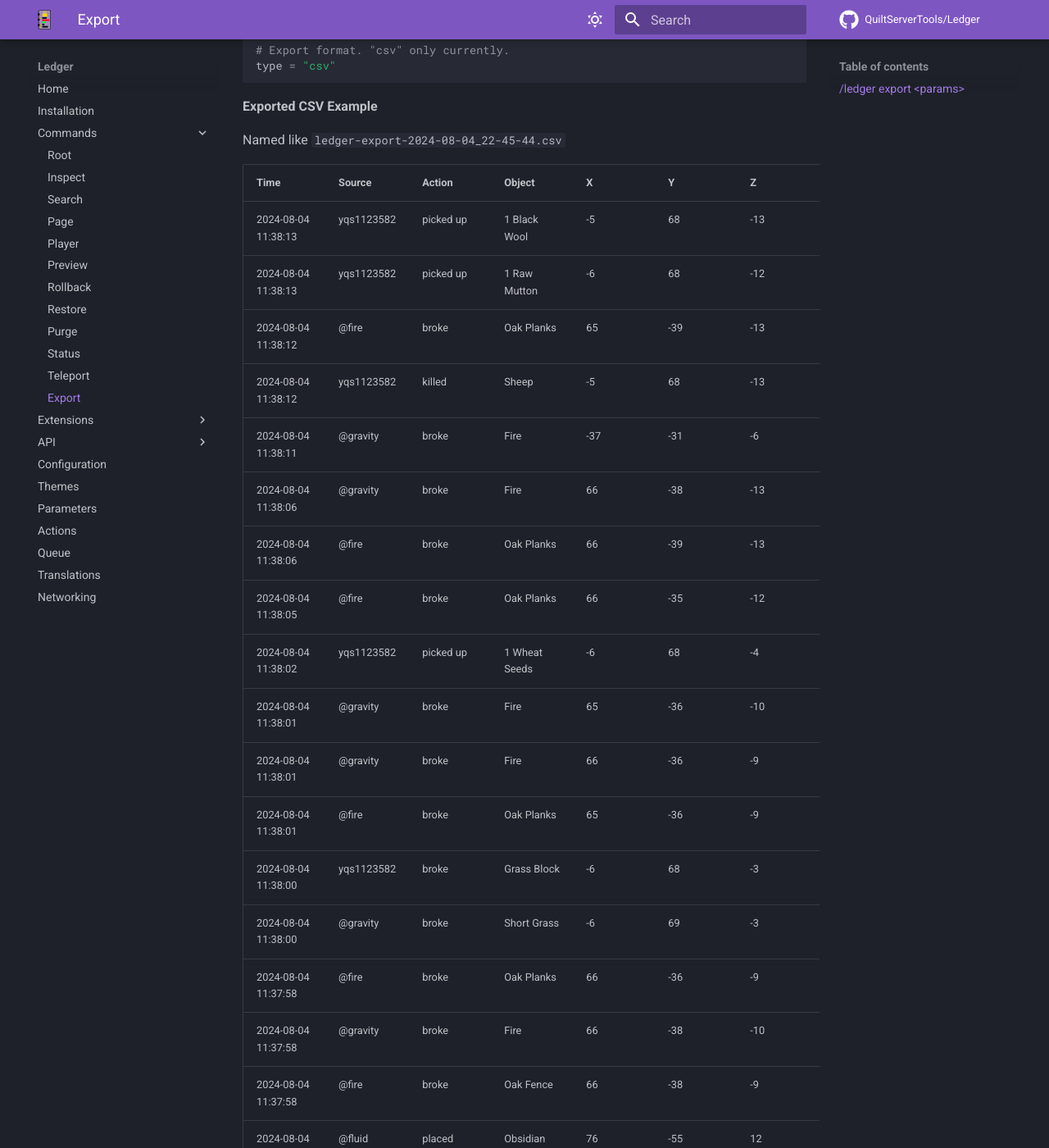
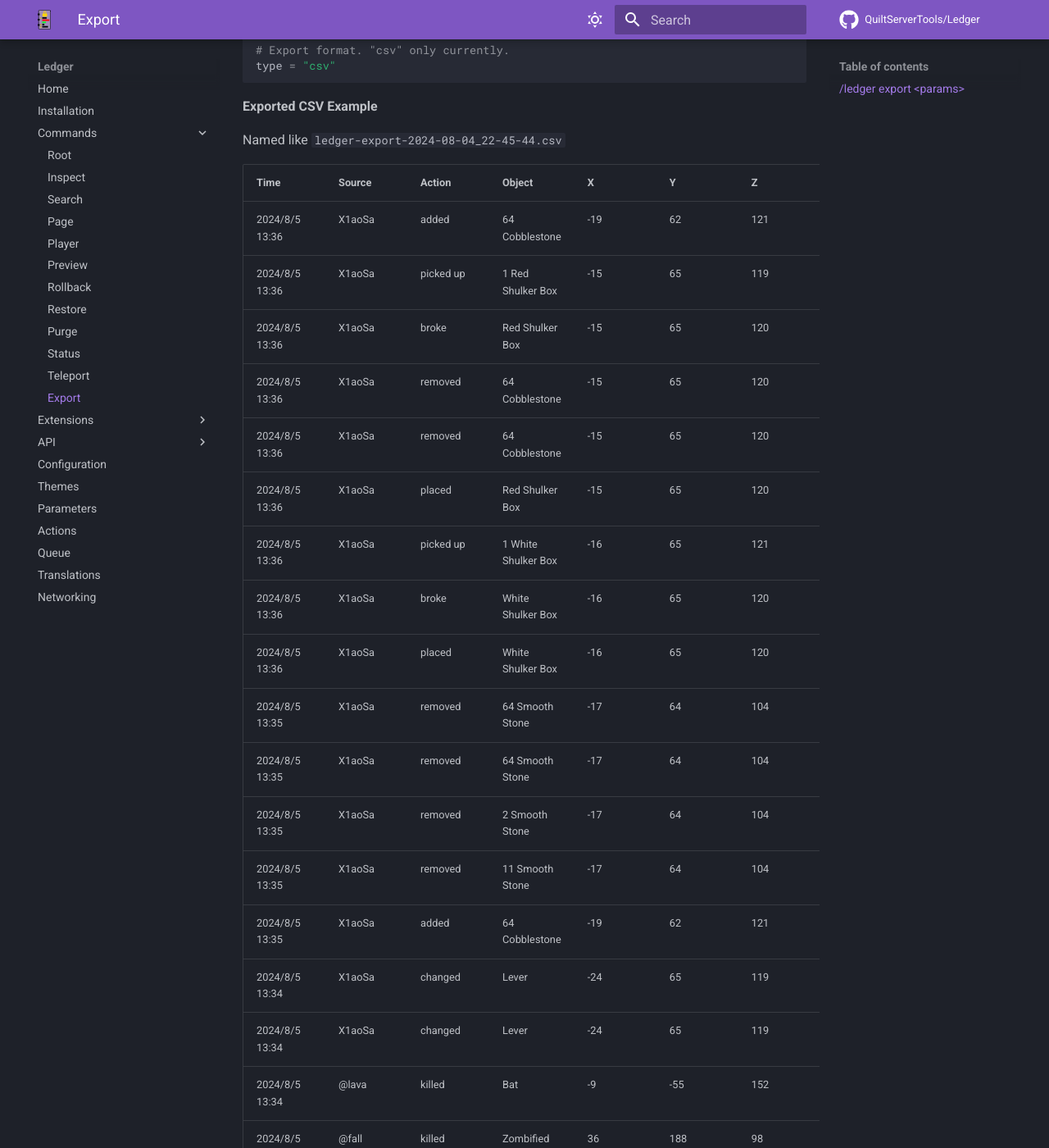
Before and after one commit to QuiltServerTools/Ledger, an MkDocs documentation site: the page built from docs/commands/export.md, in a window 1280 px wide and 1400 px high, scrolled down 459 px. Shown: the whole window at 82% size. Built offline with MkDocs 1.6.1 and Material for MkDocs 9.7.7, drawn with Linux system fonts in a browser that asks for light colours; comment, search, counter and statistics services are not loaded; the version menu is left out; some of the changed text lies outside the part shown.

Commit message:
fix extraData bad column

```diff
--- a/docs/commands/export.md
+++ b/docs/commands/export.md
@@ -22,24 +22,27 @@
 
 Named like `ledger-export-2024-08-04_22-45-44.csv`
 
-| Time                | Source     | Action    | Object        | X    | Y    | Z    | World               |
-| ------------------- | ---------- | --------- | ------------- | ---- | ---- | ---- | ------------------- |
-| 2024-08-04 11:38:13 | yqs1123582 | picked up | 1 Black Wool  | -5   | 68   | -13  | minecraft:overworld |
-| 2024-08-04 11:38:13 | yqs1123582 | picked up | 1 Raw Mutton  | -6   | 68   | -12  | minecraft:overworld |
-| 2024-08-04 11:38:12 | @fire      | broke     | Oak Planks    | 65   | -39  | -13  | minecraft:overworld |
-| 2024-08-04 11:38:12 | yqs1123582 | killed    | Sheep         | -5   | 68   | -13  | minecraft:overworld |
-| 2024-08-04 11:38:11 | @gravity   | broke     | Fire          | -37  | -31  | -6   | minecraft:overworld |
-| 2024-08-04 11:38:06 | @gravity   | broke     | Fire          | 66   | -38  | -13  | minecraft:overworld |
-| 2024-08-04 11:38:06 | @fire      | broke     | Oak Planks    | 66   | -39  | -13  | minecraft:overworld |
-| 2024-08-04 11:38:05 | @fire      | broke     | Oak Planks    | 66   | -35  | -12  | minecraft:overworld |
-| 2024-08-04 11:38:02 | yqs1123582 | picked up | 1 Wheat Seeds | -6   | 68   | -4   | minecraft:overworld |
-| 2024-08-04 11:38:01 | @gravity   | broke     | Fire          | 65   | -36  | -10  | minecraft:overworld |
-| 2024-08-04 11:38:01 | @gravity   | broke     | Fire          | 66   | -36  | -9   | minecraft:overworld |
-| 2024-08-04 11:38:01 | @fire      | broke     | Oak Planks    | 65   | -36  | -9   | minecraft:overworld |
-| 2024-08-04 11:38:00 | yqs1123582 | broke     | Grass Block   | -6   | 68   | -3   | minecraft:overworld |
-| 2024-08-04 11:38:00 | @gravity   | broke     | Short Grass   | -6   | 69   | -3   | minecraft:overworld |
-| 2024-08-04 11:37:58 | @fire      | broke     | Oak Planks    | 66   | -36  | -9   | minecraft:overworld |
-| 2024-08-04 11:37:58 | @gravity   | broke     | Fire          | 66   | -38  | -10  | minecraft:overworld |
-| 2024-08-04 11:37:58 | @fire      | broke     | Oak Fence     | 66   | -38  | -9   | minecraft:overworld |
-| 2024-08-04 11:37:55 | @fluid     | placed    | Obsidian      | 76   | -55  | 12   | minecraft:overworld |
-| 2024-08-04 11:37:55 | @fluid     | placed    | Obsidian      | 77   | -55  | 12   | minecraft:overworld |
+| Time           | Source   | Action    | Object              | X    | Y    | Z    | World                | Extra                                           |
+| -------------- | -------- | --------- | ------------------- | ---- | ---- | ---- | -------------------- | ----------------------------------------------- |
+| 2024/8/5 13:36 | X1aoSa   | added     | 64 Cobblestone      | -19  | 62   | 121  | minecraft:overworld  | {count:64,id:"minecraft:cobblestone"}           |
+| 2024/8/5 13:36 | X1aoSa   | picked up | 1 Red Shulker Box   | -15  | 65   | 119  | minecraft:overworld  | {components:{"minecraft:container":[{…          |
+| 2024/8/5 13:36 | X1aoSa   | broke     | Red Shulker Box     | -15  | 65   | 120  | minecraft:overworld  | {Items:[{Slot:1b,count:64,id:"minecraft:…       |
+| 2024/8/5 13:36 | X1aoSa   | removed   | 64 Cobblestone      | -15  | 65   | 120  | minecraft:overworld  | {count:64,id:"minecraft:cobblestone"}           |
+| 2024/8/5 13:36 | X1aoSa   | removed   | 64 Cobblestone      | -15  | 65   | 120  | minecraft:overworld  | {count:64,id:"minecraft:cobblestone"}           |
+| 2024/8/5 13:36 | X1aoSa   | placed    | Red Shulker Box     | -15  | 65   | 120  | minecraft:overworld  | {Items:[{Slot:0b,count:64,id:"minecraft:…       |
+| 2024/8/5 13:36 | X1aoSa   | picked up | 1 White Shulker Box | -16  | 65   | 121  | minecraft:overworld  | {components:{"minecraft:container":[…           |
+| 2024/8/5 13:36 | X1aoSa   | broke     | White Shulker Box   | -16  | 65   | 120  | minecraft:overworld  | {Items:[{Slot:0b,count:64,id:"minecraft:…       |
+| 2024/8/5 13:36 | X1aoSa   | placed    | White Shulker Box   | -16  | 65   | 120  | minecraft:overworld  | {Items:[{Slot:0b,count:64,id:"minecraft:rail... |
+| 2024/8/5 13:35 | X1aoSa   | removed   | 64 Smooth Stone     | -17  | 64   | 104  | minecraft:overworld  | {count:64,id:"minecraft:smooth_stone"}          |
+| 2024/8/5 13:35 | X1aoSa   | removed   | 64 Smooth Stone     | -17  | 64   | 104  | minecraft:overworld  | {count:64,id:"minecraft:smooth_stone"}          |
+| 2024/8/5 13:35 | X1aoSa   | removed   | 2 Smooth Stone      | -17  | 64   | 104  | minecraft:overworld  | {count:2,id:"minecraft:smooth_stone"}           |
+| 2024/8/5 13:35 | X1aoSa   | removed   | 11 Smooth Stone     | -17  | 64   | 104  | minecraft:overworld  | {count:11,id:"minecraft:smooth_stone"}          |
+| 2024/8/5 13:35 | X1aoSa   | added     | 64 Cobblestone      | -19  | 62   | 121  | minecraft:overworld  | {count:64,id:"minecraft:cobblestone"}           |
+| 2024/8/5 13:34 | X1aoSa   | changed   | Lever               | -24  | 65   | 119  | minecraft:overworld  |                                                 |
+| 2024/8/5 13:34 | X1aoSa   | changed   | Lever               | -24  | 65   | 119  | minecraft:overworld  |                                                 |
+| 2024/8/5 13:34 | @lava    | killed    | Bat                 | -9   | -55  | 152  | minecraft:overworld  | {AbsorptionAmount:0.0f,Air:300s,…               |
+| 2024/8/5 13:34 | @fall    | killed    | Zombified Piglin    | 36   | 188  | 98   | minecraft:the_nether | {AbsorptionAmount:0.0f,Air:300s,…               |
+| 2024/8/5 13:34 | @fall    | killed    | Zombified Piglin    | 35   | 188  | 98   | minecraft:the_nether | {AbsorptionAmount:0.0f,Air:300s,…               |
+| 2024/8/5 13:34 | X1aoSa   | killed    | Magma Cube          | -14  | 65   | 129  | minecraft:overworld  | {AbsorptionAmount:0.0f,Air:300s,…               |
+| 2024/8/5 13:34 | X1aoSa   | broke     | Sunflower           | -14  | 65   | 128  | minecraft:overworld  |                                                 |
+| 2024/8/5 13:34 | @gravity | broke     | Sunflower           | -14  | 66   | 128  | minecraft:overworld  |                                                 |
```
Also changed, not shown: 1 other file.
